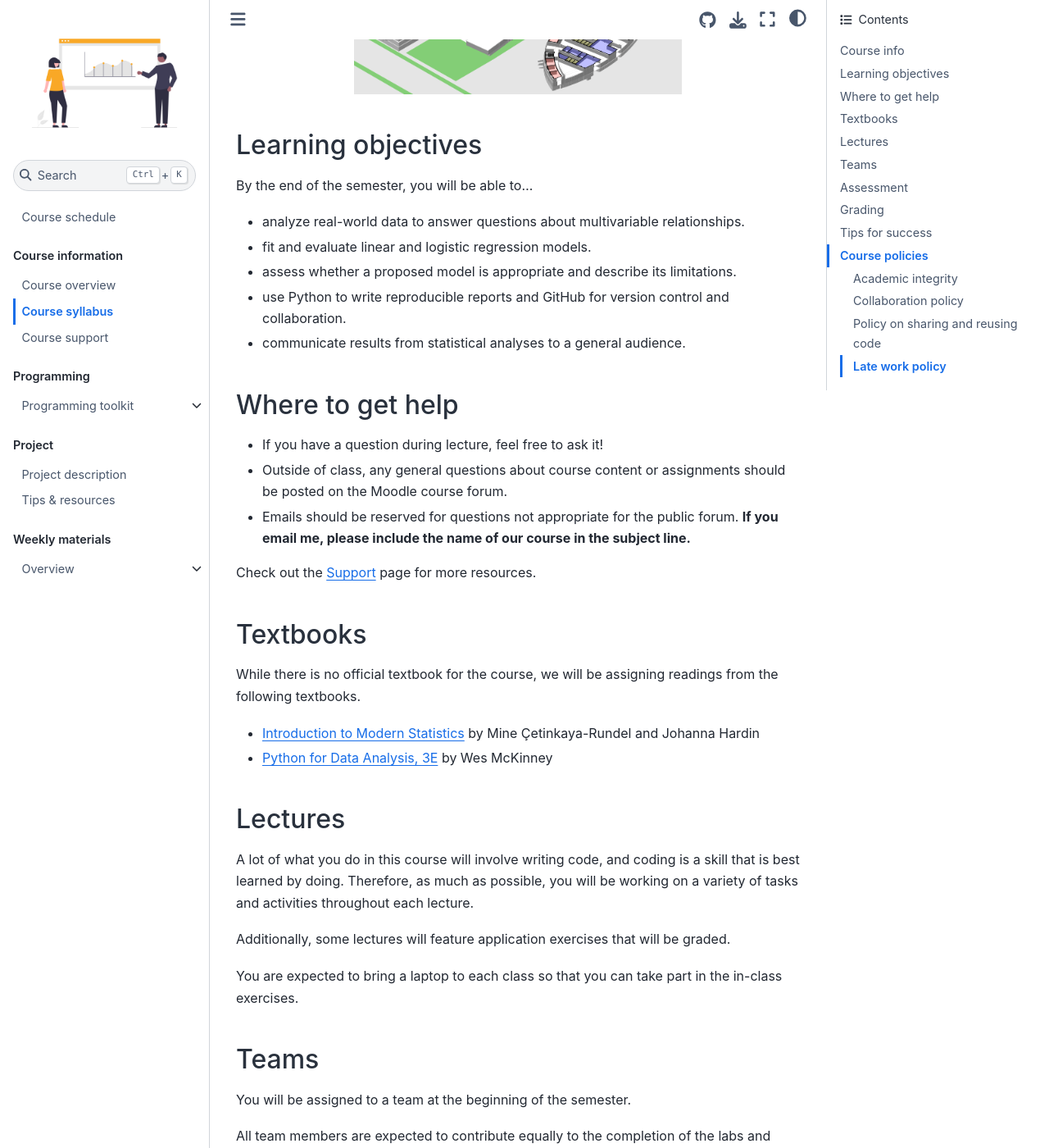
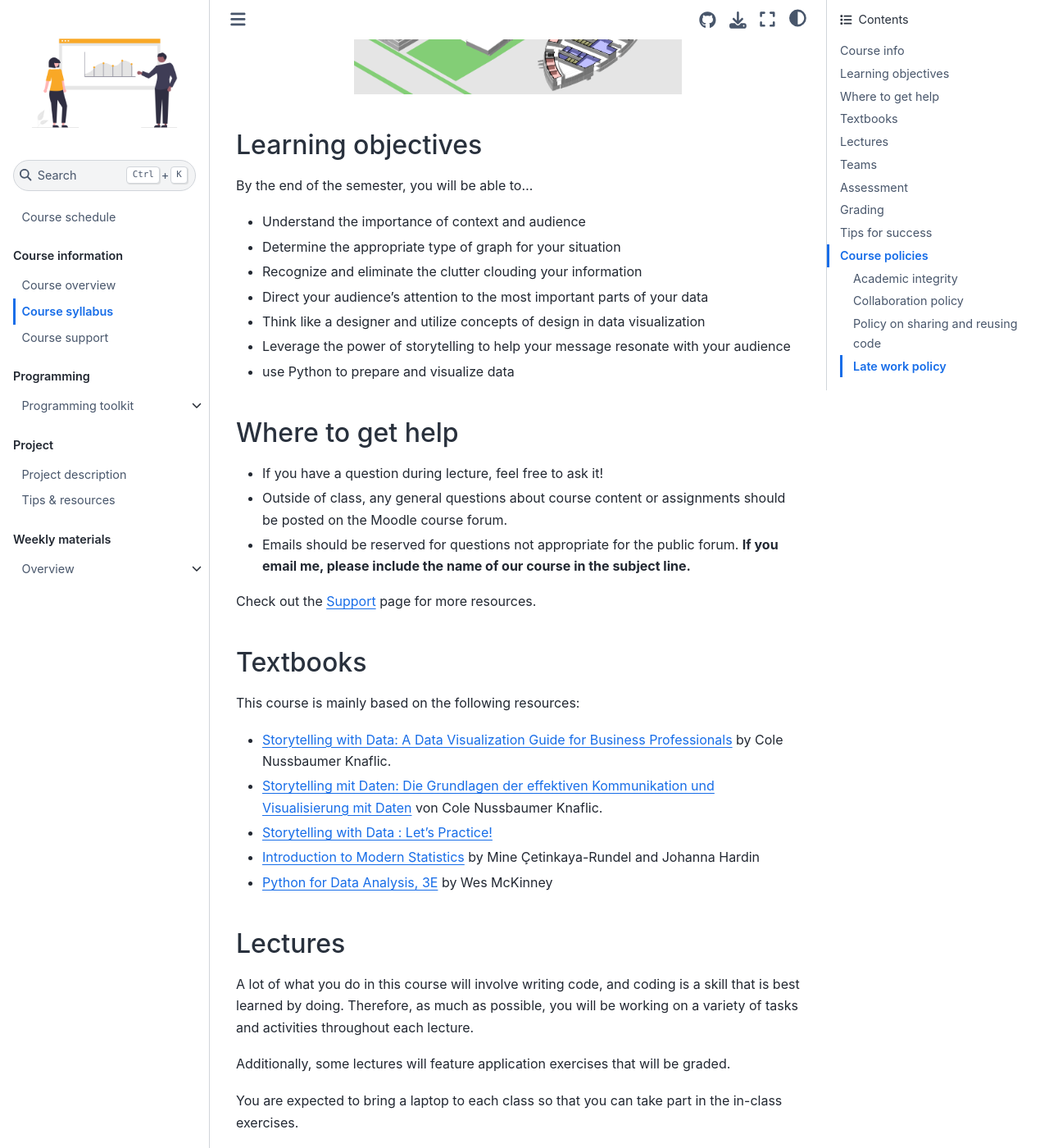
Before and after one commit to dst-ws22/website, a Jupyter Book: the page built from docs/course-syllabus.md, in a window 1280 px wide and 1400 px high, scrolled down 521 px. Shown: the whole window at 82% size. Built offline with Jupyter Book 1.0.4 settings and Sphinx 7.4.7 and the Sphinx Book theme 1.1.4, drawn with Linux system fonts in a browser that asks for light colours; comment, search, counter and statistics services are not loaded; some of the changed text lies outside the part shown.

Commit message:
Update course-syllabus.md

```diff
--- a/docs/course-syllabus.md
+++ b/docs/course-syllabus.md
@@ -21,11 +21,14 @@
 
 By the end of the semester, you will be able to...
 
--   analyze real-world data to answer questions about multivariable relationships.
--   fit and evaluate linear and logistic regression models.
--   assess whether a proposed model is appropriate and describe its limitations.
--   use Python to write reproducible reports and GitHub for version control and collaboration.
--   communicate results from statistical analyses to a general audience.
+- Understand the importance of context and audience
+- Determine the appropriate type of graph for your situation
+- Recognize and eliminate the clutter clouding your information
+- Direct your audience's attention to the most important parts of your data
+- Think like a designer and utilize concepts of design in data visualization
+- Leverage the power of storytelling to help your message resonate with your audience
+- use Python to prepare and visualize data
+
 
 
 ## Where to get help
@@ -38,9 +41,18 @@ Check out the [Support](course-support.md) page for more resources.
 
 ## Textbooks
 
-While there is no official textbook for the course, we will be assigning readings from the following textbooks.
+This course is mainly based on the following resources:
+
+
+- [Storytelling with Data: A Data Visualization Guide for Business Professionals](https://eds.s.ebscohost.com/eds/detail/detail?vid=8&sid=01c965fc-954f-4e18-9444-5e4d577e47f9%40redis&bdata=Jmxhbmc9ZGUmc2l0ZT1lZHMtbGl2ZQ%3d%3d#AN=1079665&db=edsebk) by Cole Nussbaumer Knaflic.
+
+- [Storytelling mit Daten: Die Grundlagen der effektiven Kommunikation und Visualisierung mit Daten](https://eds.s.ebscohost.com/eds/detail/detail?vid=7&sid=01c965fc-954f-4e18-9444-5e4d577e47f9%40redis&bdata=Jmxhbmc9ZGUmc2l0ZT1lZHMtbGl2ZQ%3d%3d#AN=1561986&db=edsebk) von Cole Nussbaumer Knaflic.
+
+- [Storytelling with Data : Let's Practice!](https://eds.s.ebscohost.com/eds/detail/detail?vid=5&sid=01c965fc-954f-4e18-9444-5e4d577e47f9%40redis&bdata=Jmxhbmc9ZGUmc2l0ZT1lZHMtbGl2ZQ%3d%3d#AN=2270716&db=edsebk)
+
 
 - [Introduction to Modern Statistics](https://openintro-ims.netlify.app/) by Mine Çetinkaya-Rundel and Johanna Hardin
+
 
 - [Python for Data Analysis, 3E](https://wesmckinney.com/book/) by Wes McKinney
 
@@ -84,7 +96,7 @@ AEs should be completed and **submitted individually**.
 AEs are due within three days after lecture
 :::
 
-The AEs are due within **three days** after the corresponding lecture. For example, AEs from a Monday lecture would be due Thursday by 11:59 pm and AEs from a Tuesday lecture would be due Friday by 11:59 pm ET.
+The AEs are due within **three days** after the corresponding lecture. For example, AEs from a Monday lecture would be due Thursday by 11:59 pm.
 
 Because these AEs are for practice, they will be graded based on completion. Successful on-time completion of at least 80% of every AE will result in full credit in the final course grade.
 
```
Also changed, not shown: other parts of docs/course-syllabus.md (+5 -6 lines).
